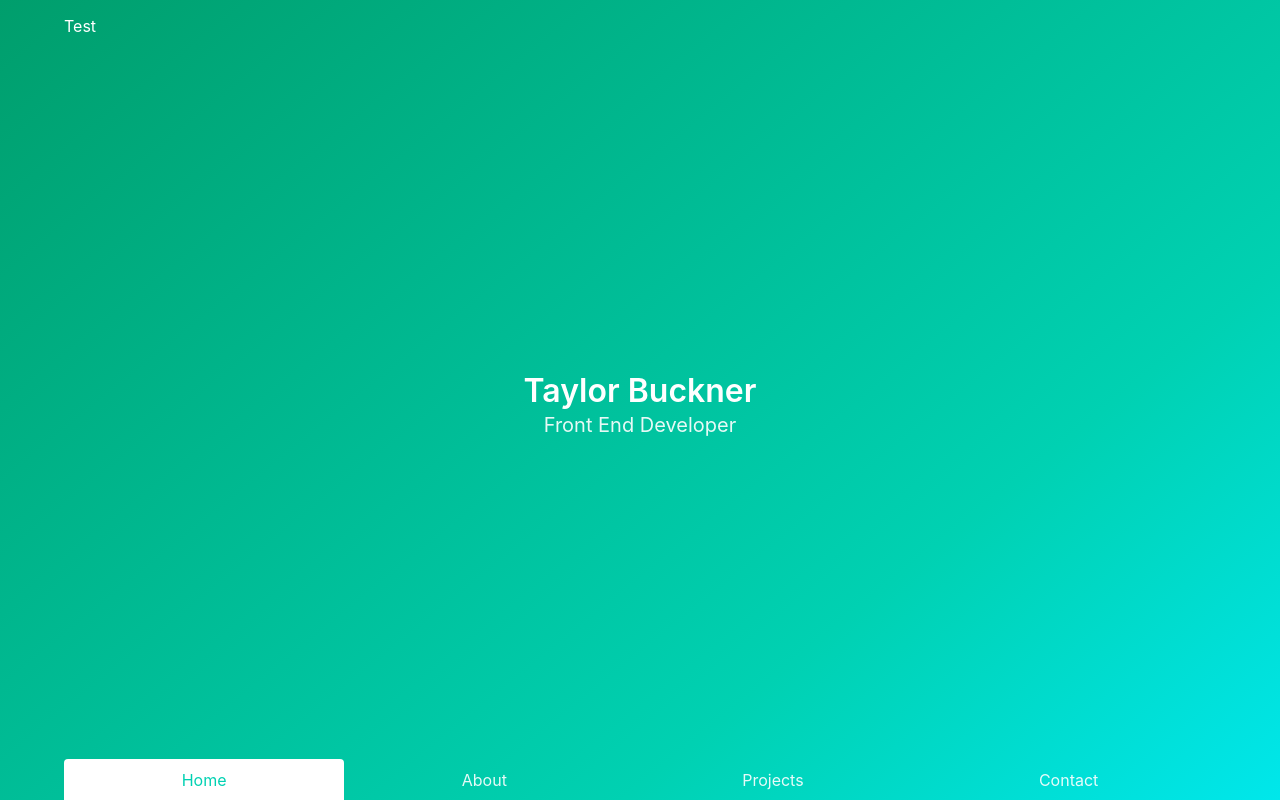
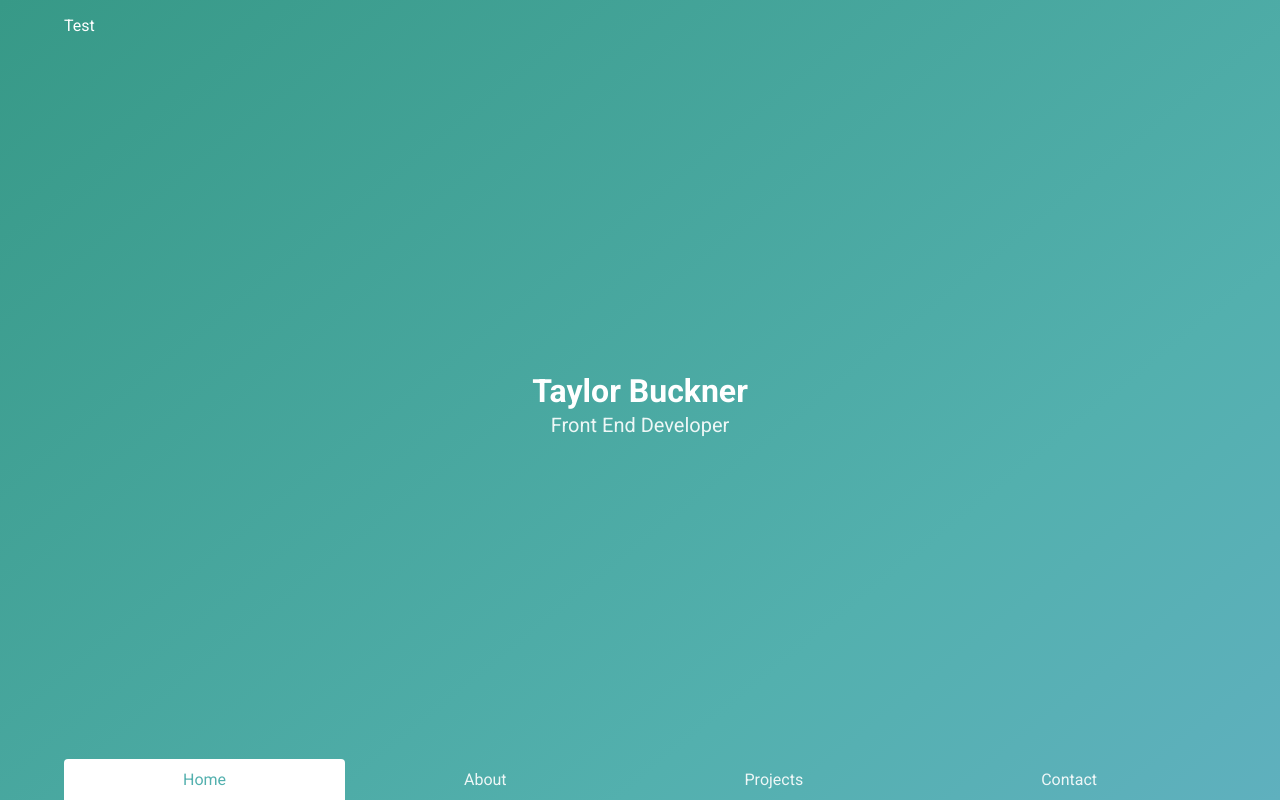
Before and after one commit to tabuckner/portfolio, an Angular app: page / in a window 1280 px wide. Built offline with nearby package versions, Linux system fonts and the light colour scheme.

Commit message:
Integrated scss and began theming. Added Font Awesome angular stuff.

```diff
--- a/angular.json
+++ b/angular.json
@@ -8,7 +8,11 @@
       "sourceRoot": "src",
       "projectType": "application",
       "prefix": "app",
-      "schematics": {},
+      "schematics": {
+        "@schematics/angular:component": {
+          "styleext": "scss"
+        }
+      },
       "architect": {
         "build": {
           "builder": "@angular-devkit/build-angular:browser",
@@ -24,7 +28,7 @@
             ],
             "styles": [
               "./node_modules/bulma/css/bulma.css",
-              "src/styles.css"
+              "src/styles/styles.scss"
             ],
             "scripts": []
           },
@@ -73,7 +77,7 @@
             "tsConfig": "src/tsconfig.spec.json",
             "karmaConfig": "src/karma.conf.js",
             "styles": [
-              "src/styles.css"
+              "src/styles/styles.scss"
             ],
             "scripts": [],
             "assets": [
--- a/package.json
+++ b/package.json
@@ -22,6 +22,9 @@
     "@angular/platform-browser": "^6.0.3",
     "@angular/platform-browser-dynamic": "^6.0.3",
     "@angular/router": "^6.0.3",
+    "@fortawesome/angular-fontawesome": "^0.1.1",
+    "@fortawesome/fontawesome-svg-core": "^1.2.2",
+    "@fortawesome/free-solid-svg-icons": "^5.2.0",
     "bulma": "^0.7.1",
     "core-js": "^2.5.4",
     "rxjs": "^6.0.0",
--- a/src/app/app.component.ts
+++ b/src/app/app.component.ts
@@ -1,4 +1,6 @@
 import { Component } from '@angular/core';
+import { faCoffee, faCheck } from '@fortawesome/free-solid-svg-icons';
+
 
 @Component({
   selector: 'app-root',
@@ -7,4 +9,6 @@ import { Component } from '@angular/core';
 })
 export class AppComponent {
   title = 'app';
+  faCoffee = faCoffee;
+  faCheck = faCheck;
 }
--- a/src/styles.css
+++ /dev/null
@@ -1 +0,0 @@
-/* You can add global styles to this file, and also import other style files */
--- /dev/null
+++ b/src/styles/_variables.scss
@@ -0,0 +1,2 @@
+$home-hero-title-font: 'Special Elite', cursive;
+$home-hero-subtitle-font: 'Shadows Into Light', cursive;
--- /dev/null
+++ b/src/styles/styles.scss
@@ -0,0 +1,54 @@
+@charset "utf-8";
+
+/**
+ * FONTS
+**/
+@import url('https://fonts.googleapis.com/css?family=Roboto:100,300,400,500,700,900|Shadows+Into+Light|Special+Elite');
+
+/**
+ * BRAND COLORS
+**/
+// Examples
+$purple: #8A4D76;
+$pink: #FA7C91;
+$brown: #757763;
+$beige-light: #D0D1CD;
+$beige-lighter: #EFF0EB;
+// Mine
+$blue-turquoise: #53B0AE;
+$blanc-de-blanc: #E9EAE8;
+$blackened-pearl: #4D4B50;
+
+/**
+ * OVERRIDE BULMA GLOBAL VARS
+**/
+$family-sans-serif: "Roboto", sans-serif;
+$grey-dark: $blackened-pearl;
+$grey-light: $blanc-de-blanc;
+$primary: $blue-turquoise;
+$link: $pink;
+$widescreen-enabled: false;
+$fullhd-enabled: true;
+
+/**
+ * OVERRIDE BULMA COMPONENT VARS
+**/
+$body-background-color: $beige-lighter;
+$control-border-width: 2px;
+$input-border-color: transparent;
+$input-shadow: none;
+
+// Import only what you need from Bulma
+@import "../../node_modules/bulma/sass/utilities/_all.sass";
+@import "../../node_modules/bulma/sass/base/_all.sass";
+@import "../../node_modules/bulma/sass/elements/button.sass";
+@import "../../node_modules/bulma/sass/elements/container.sass";
+@import "../../node_modules/bulma/sass/elements/form.sass";
+@import "../../node_modules/bulma/sass/elements/title.sass";
+@import "../../node_modules/bulma/sass/layout/hero.sass";
+@import "../../node_modules/bulma/sass/layout/section.sass";
+
+/**
+ * CUSTOM VARS
+**/
+@import 'variables';
```
Also changed, not shown: src/app/app.module.ts (+6 -1 lines), src/app/app.component.html (line endings or trailing spaces), 1 other file (tests, documents, lock files or other folders).
